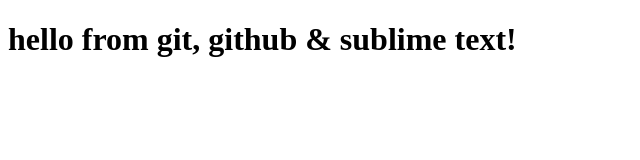
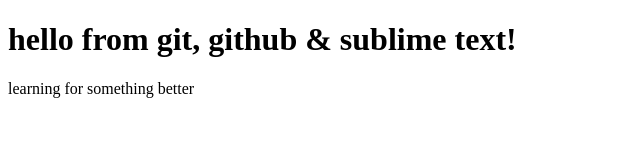
Before and after one commit to riyadh-shishir/test, a plain HTML site: page site/index.html in a window 1280 px wide. Shown: the whole page, without its empty margins (0-640 px from the left). Drawn offline with Linux system fonts and the light colour scheme.

Commit message:
added a paragraph

```diff
--- a/site/index.html
+++ b/site/index.html
@@ -5,5 +5,6 @@
 </head>
 <body>
 <h1>hello from git, github & sublime text!</h1>
+<p>learning for something better</p>
 </body>
 </html>
```
